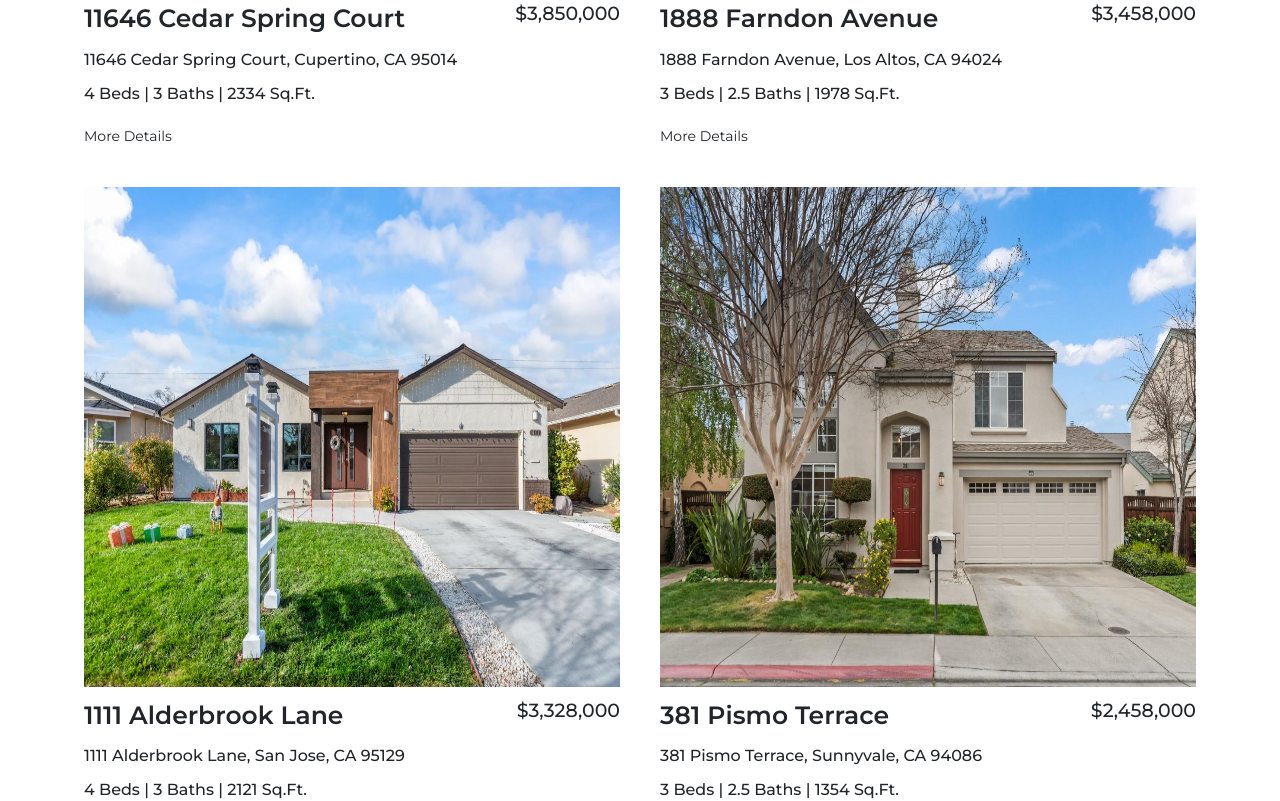
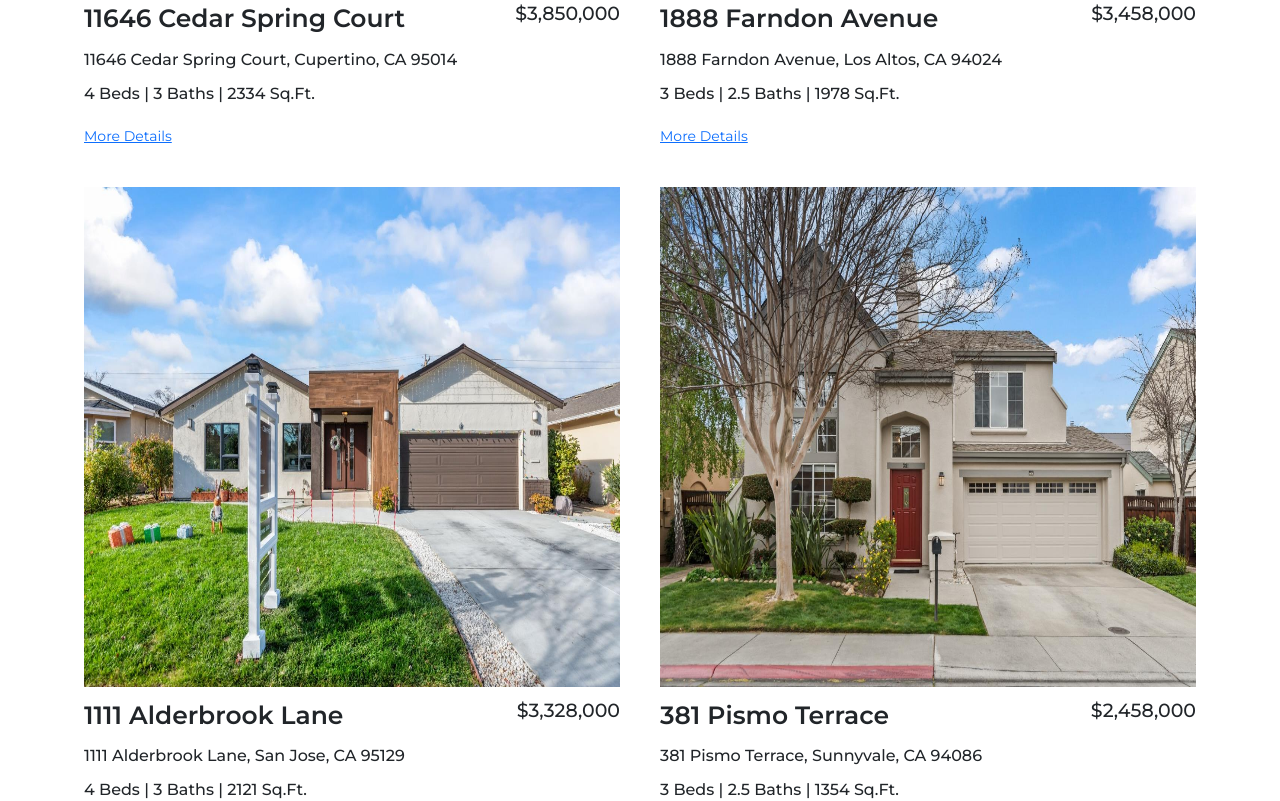
Before and after one commit to wlee261/real-estate-landing, a Next.js app: page /properties in a window 1280 px wide. Shown: the part 980-1781 px from the top of the page. Built offline with nearby package versions, Linux system fonts and the light colour scheme.

Commit message:
fix: links for site map

```diff
--- a/components/PropertyCard.js
+++ b/components/PropertyCard.js
@@ -1,8 +1,10 @@
-import React from "react";
+import React from 'react';
 
-import Image from "next/image";
-import { useRouter } from "next/navigation";
-import makeUrlFriendly from "@/utils/makeUrlFriendly";
+import Image from 'next/image';
+import Link from 'next/link';
+import { useRouter } from 'next/navigation';
+
+import makeUrlFriendly from '@/utils/makeUrlFriendly';
 
 const PropertyCard = ({
   address,
@@ -32,7 +34,12 @@ const PropertyCard = ({
         <span className="property-card--rooms-text">
           {bedNum} Beds | {bathNum} Baths | {sqft} Sq.Ft.
         </span>
-        <span className="property-card--more-details-text">More Details</span>
+        <Link
+          href={`/sold-properties/${makeUrlFriendly(address)}`}
+          className="property-card--more-details-text"
+        >
+          More Details
+        </Link>
       </div>
     </div>
   );
--- a/scss/components/_locationCard.scss
+++ b/scss/components/_locationCard.scss
@@ -6,6 +6,12 @@
 
 .location-card--container:hover {
   cursor: pointer;
+}
+
+.location-card--text {
+  color: white;
+  font-size: 1.4rem;
+  text-decoration: none;
 }
 
 .location-card--overlay {
```
Also changed, not shown: components/LocationCard.js (+11 -5 lines). Lines whose indentation alone changed are shown as unchanged.
